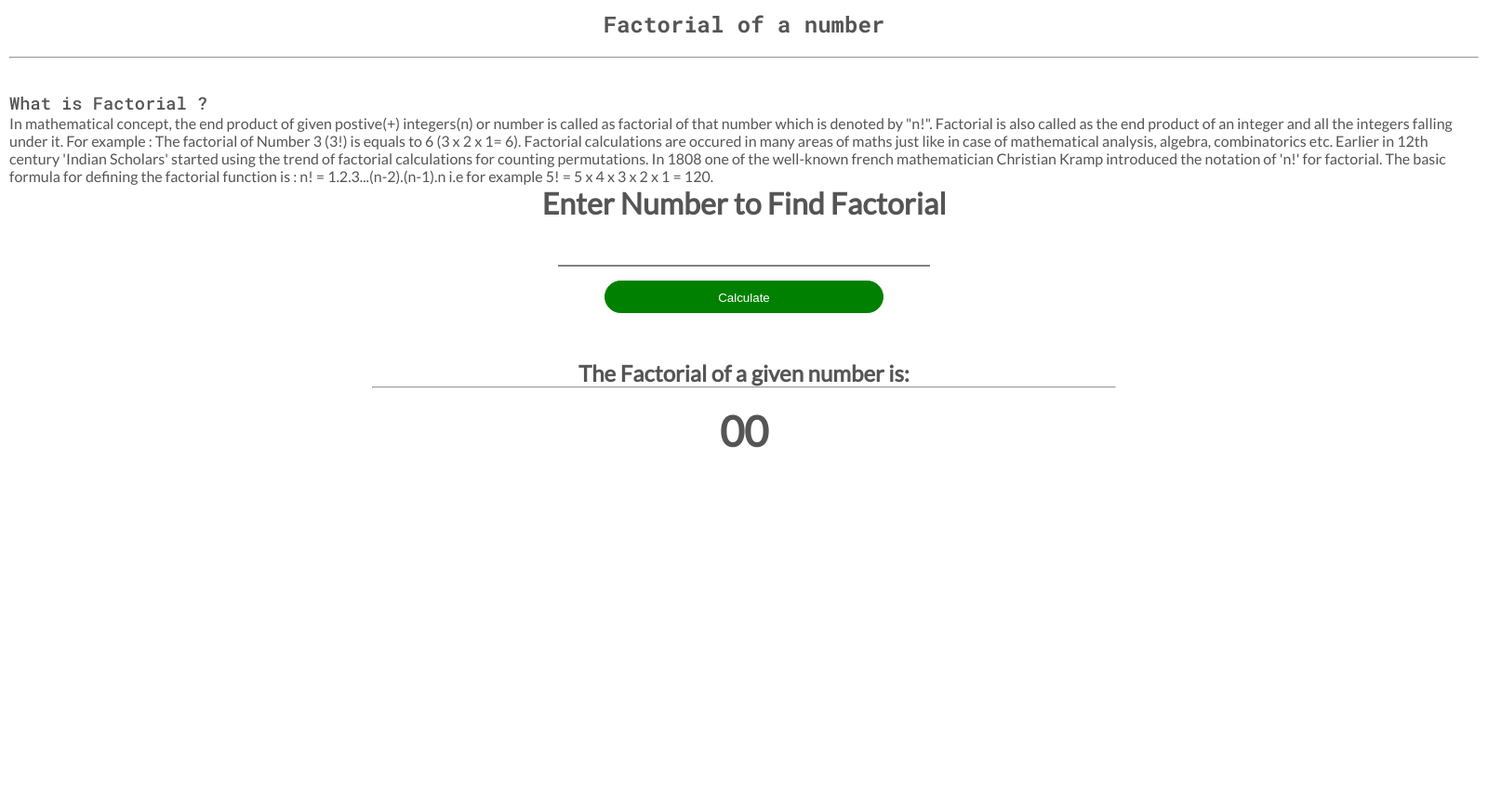
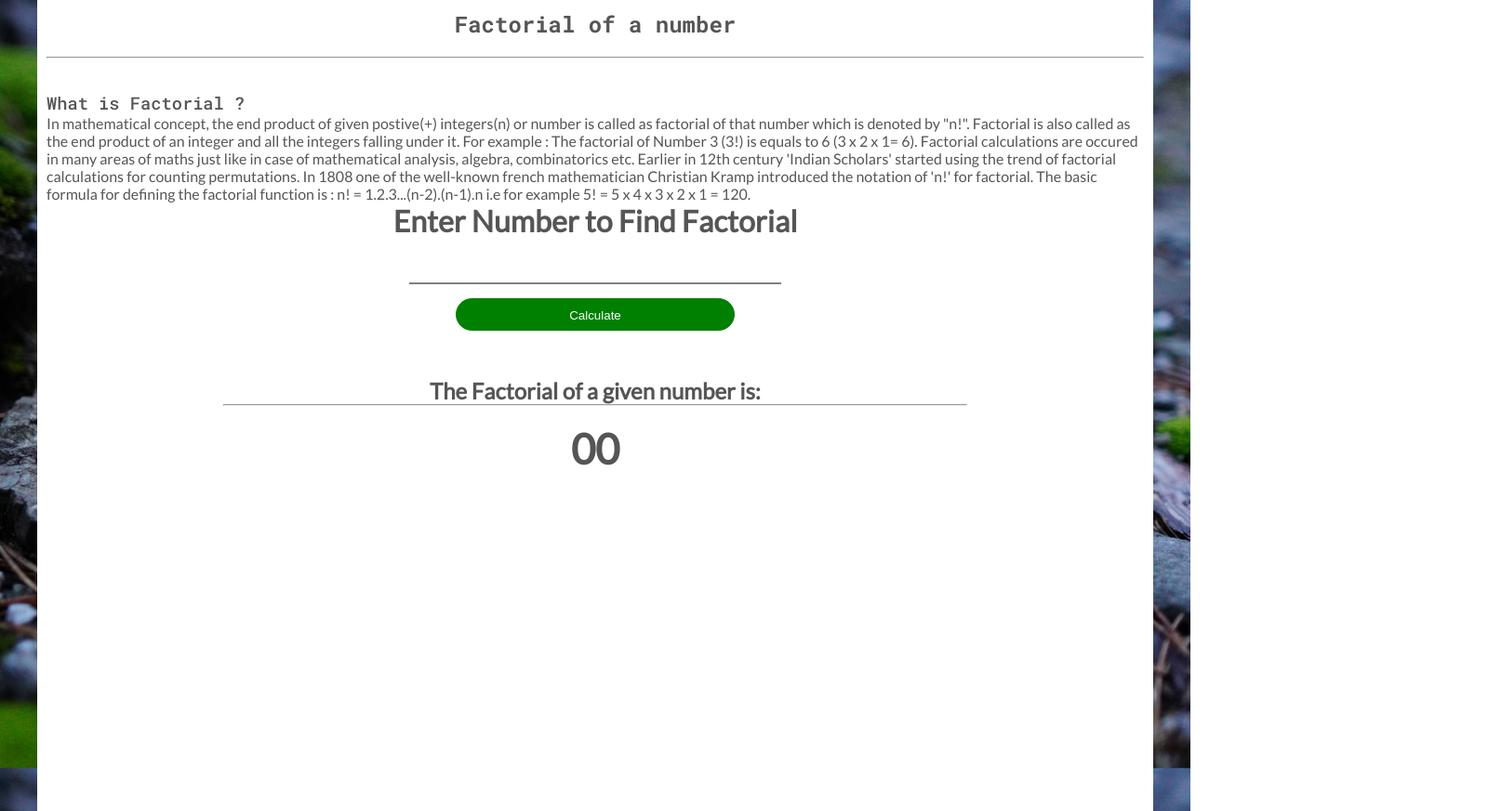
Before and after one commit to cypher2108/factorialOfNumber, a plain HTML site: page index.html in a window 1280 px wide. Shown: the whole page at 93% size, 1600 px wide, since content can reach past the window. Drawn offline with Linux system fonts and the light colour scheme.

Commit message:
did changes in width in css

```diff
--- a/css/main.css
+++ b/css/main.css
@@ -27,7 +27,7 @@ body {
 .navbar{
     background-color: #fff;
     padding: 10px;
-    width: 1600px;
+    width: 1200px;
     margin: 0 auto;
 
 }
@@ -44,7 +44,7 @@ body {
 .calc-wrapper{
     background-color: #fff;
     padding: 10px;
-    width: 1600px;
+    width: 1200px;
     margin: 0 auto;
     height: 100%;
 }
```
Also changed, not shown: img/logo.png (added).
